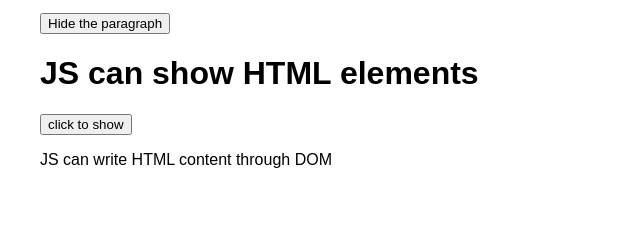
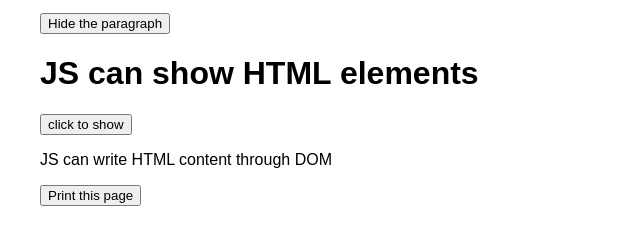
Before and after one commit to yehanhpr/JS, a plain HTML site: page Practice_JS/MyFirstJS.html in a window 1280 px wide. Shown: the part 647-892 px from the top of the page, without its empty margins (0-640 px from the left). Before the commit the page ends 856 px from the top, so only its background shows below. Drawn offline with Linux system fonts and the light colour scheme.

Commit message:
use window.print to print current window

```diff
--- a/Practice_JS/MyFirstJS.html
+++ b/Practice_JS/MyFirstJS.html
@@ -62,6 +62,8 @@
     <script>
         document.getElementById('try_script').innerHTML = "JS can write HTML content through DOM";
     </script>
+
+    <button type="button" onclick="window.print()">Print this page</button>
 </body>
 
 </html>
```
